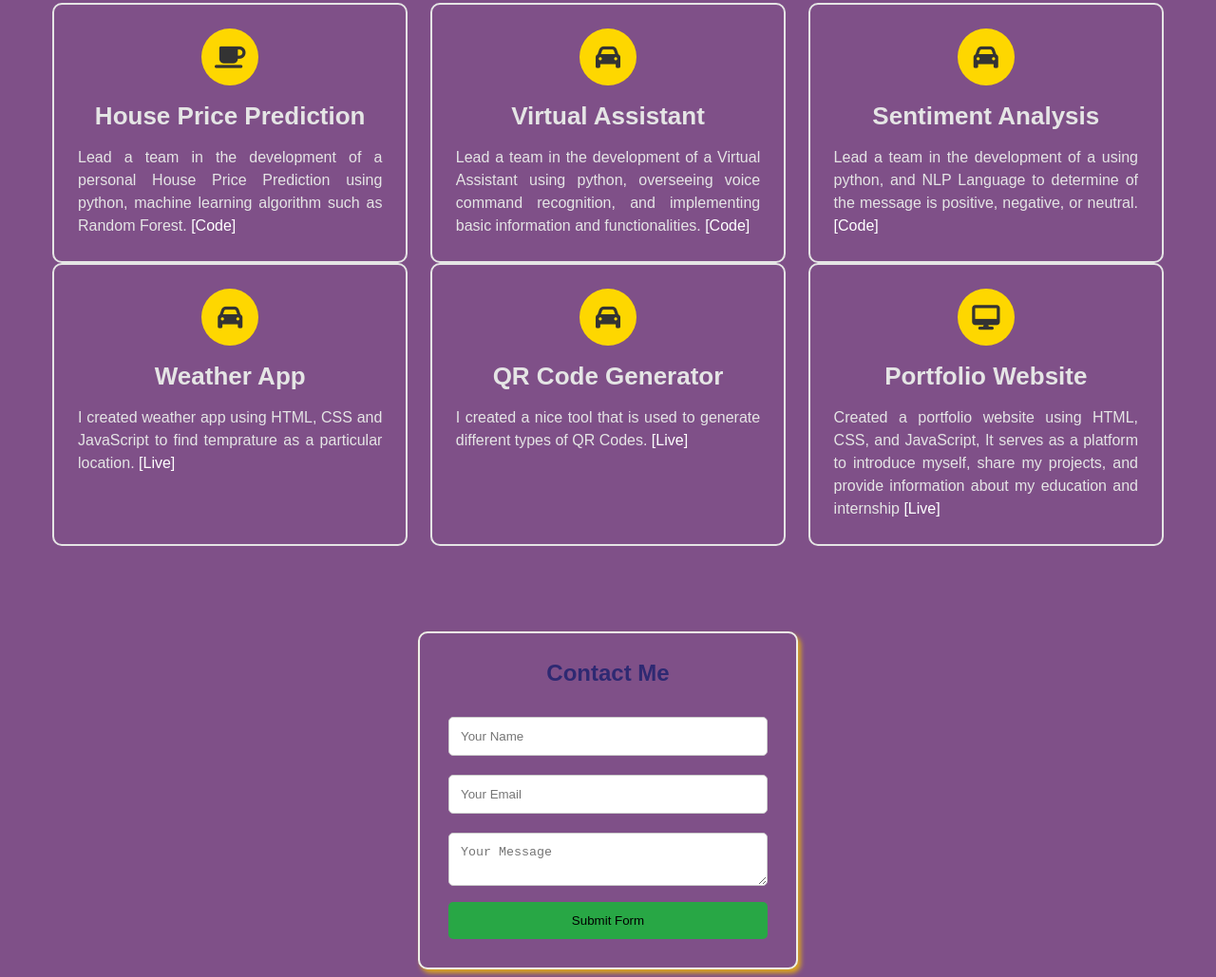
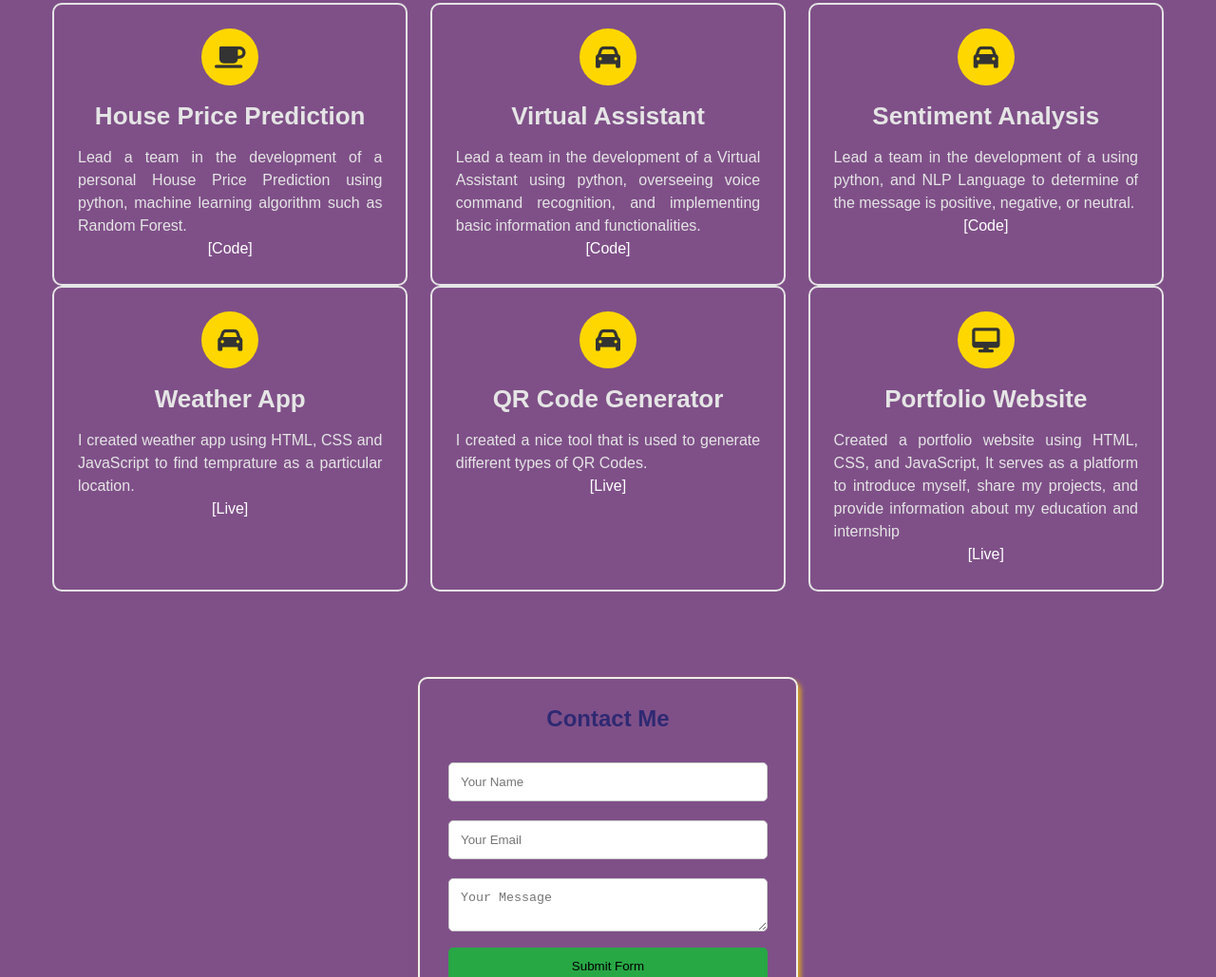
Before and after one commit to Bhupendra-kumar99411/portfilio, a plain HTML site: page index.html in a window 1280 px wide. Shown: the part 2040-3069 px from the top of the page at 95% size. Drawn offline with nearby package versions, Linux system fonts and the light colour scheme.

Commit message:
Change links

```diff
--- a/index.html
+++ b/index.html
@@ -207,7 +207,8 @@
                     <h4>House Price Prediction</h4>
                     <p> Lead a team in the development of a personal House Price
                         Prediction using python, machine learning algorithm such
-                        as Random Forest.  <a href="https://github.com/Bhupendra-kumar99411/HousePrice_Prediction">[Code]</a></p>
+                        as Random Forest.</p>
+                        <a href="https://github.com/Bhupendra-kumar99411/HousePrice_Prediction">[Code]</a>
                 </div>
                  <!-- 2nd Project -->
                  <div class="project">
@@ -216,9 +217,8 @@
                     <p>Lead a team in the development of a Virtual Assistant using
                         python, overseeing voice command recognition, and
                         implementing basic information and functionalities.
-                        <a href="">[Code]</a>
-
                     </p>
+                    <a href="">[Code]</a>
                 </div>
 
                  <!-- 3nd Project -->
@@ -227,31 +227,32 @@
                     <h4>Sentiment Analysis</h4>
                     <p>Lead a team in the development of a  using
                         python, and NLP Language to determine of the message is positive, negative, or neutral.
-                        <a href="https://github.com/Bhupendra-kumar99411/Sentiment_analysis">[Code]</a>
                     </p>
+                    <a href="https://github.com/Bhupendra-kumar99411/Sentiment_analysis">[Code]</a>
                 </div>
                 <!-- 4nd Project -->
                 <div class="project">
                     <i class="fa fa-car"></i>
                     <h4>Weather App</h4>
                     <p>I created weather app using HTML, CSS and JavaScript to find temprature as a particular location.
-                        <a href="https://weather-app-kappa-one-23.vercel.app/">[Live]</a>
-                    </p>
+                </p>
+                 <a href="https://weather-app-kappa-one-23.vercel.app/">[Live]</a>
                 </div>
                  <!-- 5nd Project -->
                  <div class="project">
                     <i class="fa fa-car"></i>
                     <h4>QR Code Generator</h4>
                     <p>I created a nice tool that is used to generate different types of QR Codes.
-                        <a href="https://qr-code-generator-xi-eight.vercel.app/">[Live]</a>
-                    </p>
+                </p>
+                <a href="https://qr-code-generator-xi-eight.vercel.app/">[Live]</a>
                 </div>
 
                 <!-- 6rd Project -->
                 <div class="project">
                     <i class="fa fa-desktop"></i>
                     <h4>Portfolio Website</h4>
-                    <p>Created a portfolio website using HTML, CSS, and JavaScript, It serves as a platform to introduce myself, share my projects, and provide information about my  education and internship  <a href="https://bbhupendrakumar1.vercel.app/"> [Live]</a> </p>
+                    <p>Created a portfolio website using HTML, CSS, and JavaScript, It serves as a platform to introduce myself, share my projects, and provide information about my  education and internship  </p>
+                    <a href="https://bbhupendrakumar1.vercel.app/"> [Live]</a>
                 </div>
 
             </div>
```
